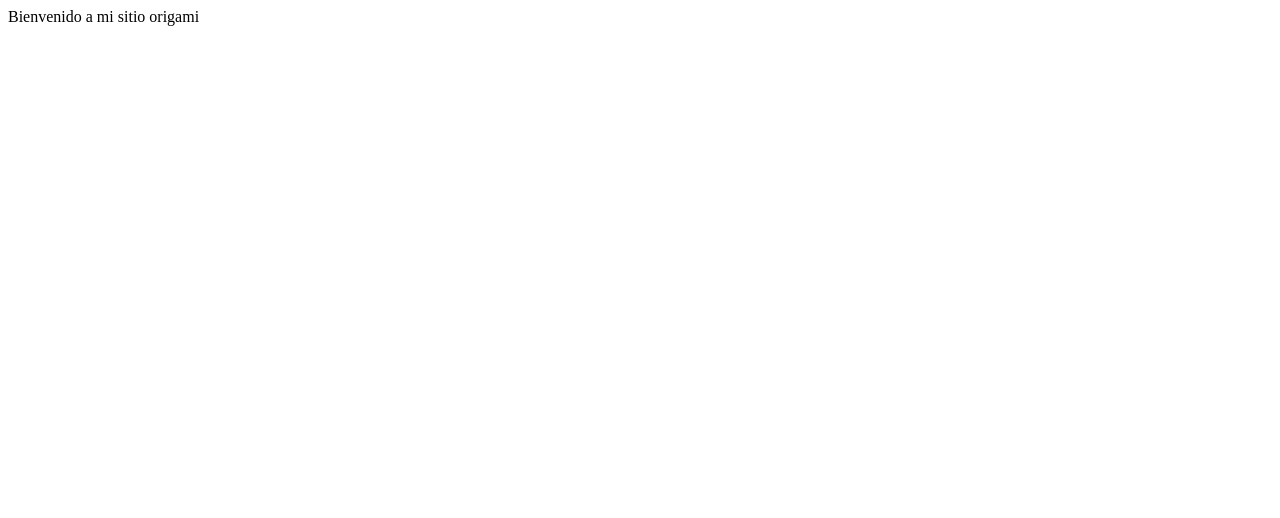
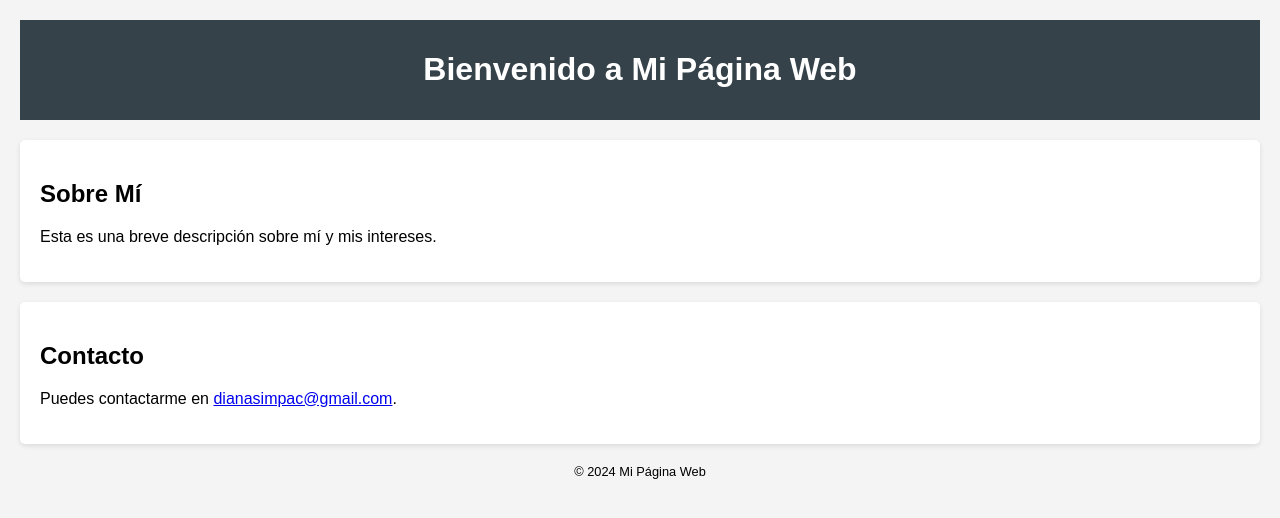
Before and after one commit to dianavasquezb/practica, a plain HTML site: page index.html in a window 1280 px wide. Drawn offline with Linux system fonts and the light colour scheme.

Commit message:
tercer cambio

```diff
--- /dev/null
+++ b/estilos.css
@@ -0,0 +1,24 @@
+body {
+    font-family: Arial, sans-serif;
+    background-color: #f4f4f4;
+    margin: 0;
+    padding: 20px;
+}
+header {
+    background: #35424a;
+    color: #ffffff;
+    padding: 10px 0;
+    text-align: center;
+}
+section {
+    margin: 20px 0;
+    padding: 20px;
+    background: #ffffff;
+    border-radius: 5px;
+    box-shadow: 0 2px 5px rgba(0,0,0,0.1);
+}
+footer {
+    text-align: center;
+    margin-top: 20px;
+    font-size: 0.8em;
+}
--- a/index.html
+++ b/index.html
@@ -4,10 +4,24 @@
     <meta charset="UTF-8">
     <meta name="viewport" content="width=device-width, initial-scale=1.0">
     <title>Inicio</title>
+    <link rel="stylesheet" href="estilos.css">
 </head>
+
+
 <body>
-    <header>Bienvenido a mi sitio origami </header>
-
+    <header>
+        <h1>Bienvenido a Mi Página Web</h1>
+    </header>
+    <section>
+        <h2>Sobre Mí</h2>
+        <p>Esta es una breve descripción sobre mí y mis intereses.</p>
+    </section>
+    <section>
+        <h2>Contacto</h2>
+        <p>Puedes contactarme en <a href="dianasimpac@gmail.com">dianasimpac@gmail.com</a>.</p>
+    </section>
+    <footer>
+        <p>&copy; 2024 Mi Página Web</p>
+    </footer>
 </body>
-
 </html>
```
